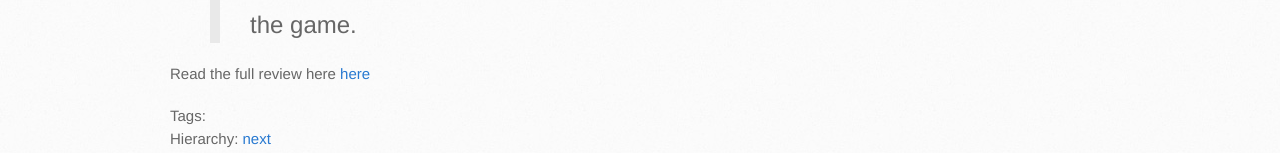
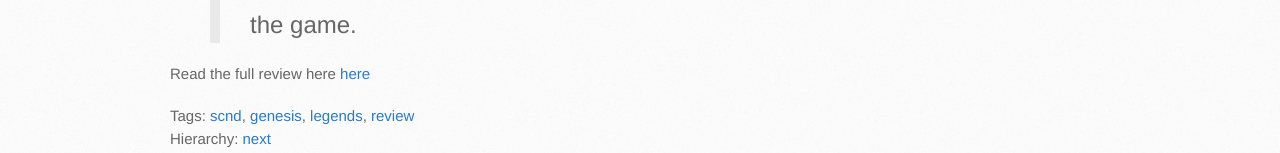
Before and after one commit to SubiyaCryolite/subiyacryolite.github.io, a Jekyll site: the page built from _posts/2012-02-28-the_scnd_genesis_legends_1_7_reviewed.md, in a window 1280 px wide. Shown: the part 917-1070 px from the top of the page. Built offline with Jekyll 4.4.1, drawn with Linux system fonts in a browser that asks for light colours; part of the change alters nothing that is shown.

```diff
--- a/_plugins/page_topics.rb
+++ /dev/null
@@ -1,7 +0,0 @@
-module Jekyll
-  class Post
-    def tags
-      @tags + data.pluralized_array("topic", "topics")
-    end
-  end
-end
--- a/_plugins/tags.rb
+++ /dev/null
@@ -1,33 +0,0 @@
-module Jekyll
-  class TagIndex < Page
-    def initialize(site, base, dir, tag)
-      @site = site
-      @base = base
-      @dir = dir
-      @name = 'index.html'
-      self.process(@name)
-      self.read_yaml(File.join(base, '_layouts'), 'tag.html')
-      self.data['tag'] = tag
-      tag_title_prefix = site.config['tag_title_prefix'] || 'Posts Tagged &ldquo;'
-      tag_title_suffix = site.config['tag_title_suffix'] || '&rdquo;'
-      self.data['title'] = "#{tag_title_prefix}#{tag}#{tag_title_suffix}"
-    end
-  end
-  class TagGenerator < Generator
-    safe true
-    def generate(site)
-      if site.layouts.key? 'tag'
-        dir = site.config['tag_dir'] || 'tag'
-        site.tags.keys.each do |tag|
-          write_tag(site, File.join(dir, tag), tag)
-        end
-      end
-    end
-    def write_tag(site, dir, tag)
-      index = TagIndex.new(site, site.source, dir, tag)
-      index.render(site.layouts, site.site_payload)
-      index.write(site.dest)
-      site.pages << index
-    end
-  end
-end
--- a/_posts/2012-02-28-the_scnd_genesis_legends_1_7_reviewed.md
+++ b/_posts/2012-02-28-the_scnd_genesis_legends_1_7_reviewed.md
@@ -1,7 +1,7 @@
 ---
 layout: post
 title: "The SCND Genesis: Legends 1.7 Reviewed"
-topics: scnd genesis legends review
+tags: [scnd,genesis,legends,review]
 ---
 
 I'm pleased to announce that the game got its first official review.
```
